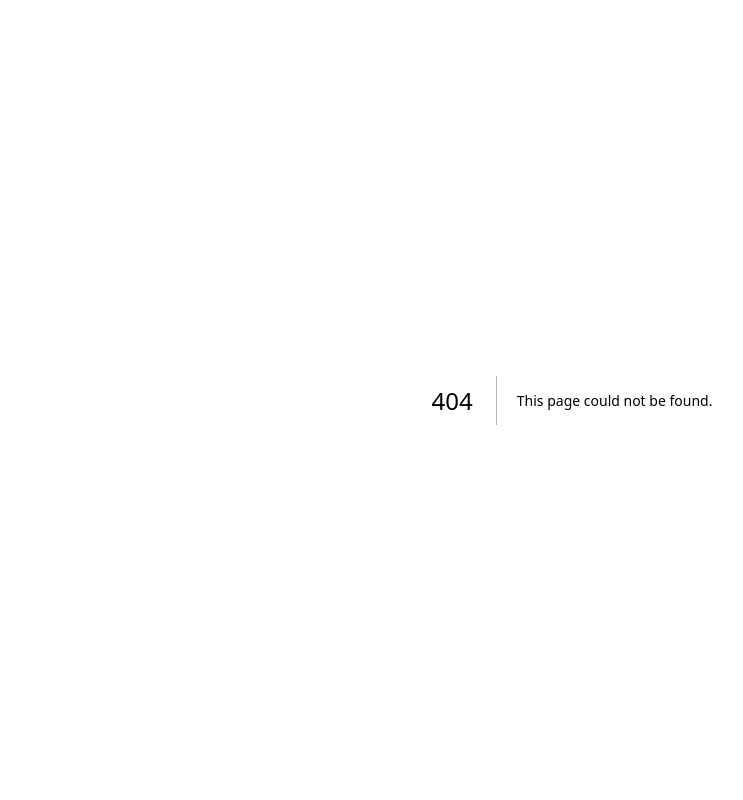
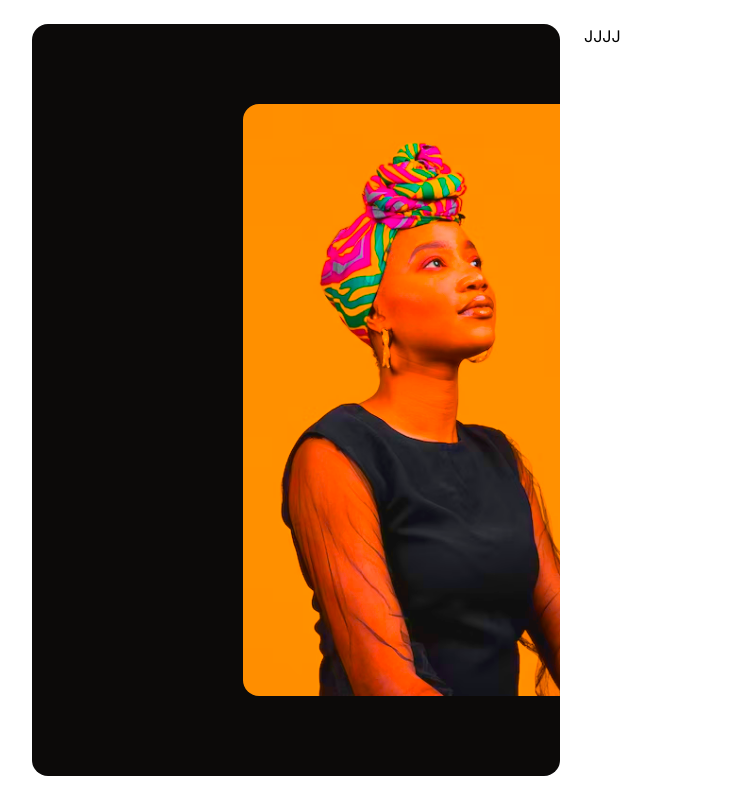
Before and after one commit to theCephas/first-collection, a Next.js app: page /auth/login in a window 1280 px wide. Before the commit this address had no page. Shown: the whole page, without its empty margins (68-811 px from the left). Built offline with nearby package versions, Linux system fonts and the light colour scheme; a web font is replaced by a local one.

Commit message:
Getting started

```diff
--- /dev/null
+++ b/src/app/auth/login/page.tsx
@@ -0,0 +1,20 @@
+import React from "react";
+import Image from "next/image";
+
+const Login = () => {
+  return (
+    <section className="h-[100vh] w-full max-w-[67.5rem] mx-auto grid grid-cols-2 py-6 gap-6">
+      <div className="bg-stone-950 rounded-2xl flex justify-end items-center overflow-hidden py-20">
+        <Image
+          alt=""
+          width={1000}
+          height={1000}
+          className="h-full w-[60%] hue-rotate-[-10deg] saturate-[150%] object-cover rounded-tl-2xl rounded-bl-2xl"
+          src="/auth-female.png"
+        />
+      </div>
+      <div>JJJJ</div>
+    </section>
+  );
+};
+export default Login;
```
Also changed, not shown: public/auth-female.png (added).
